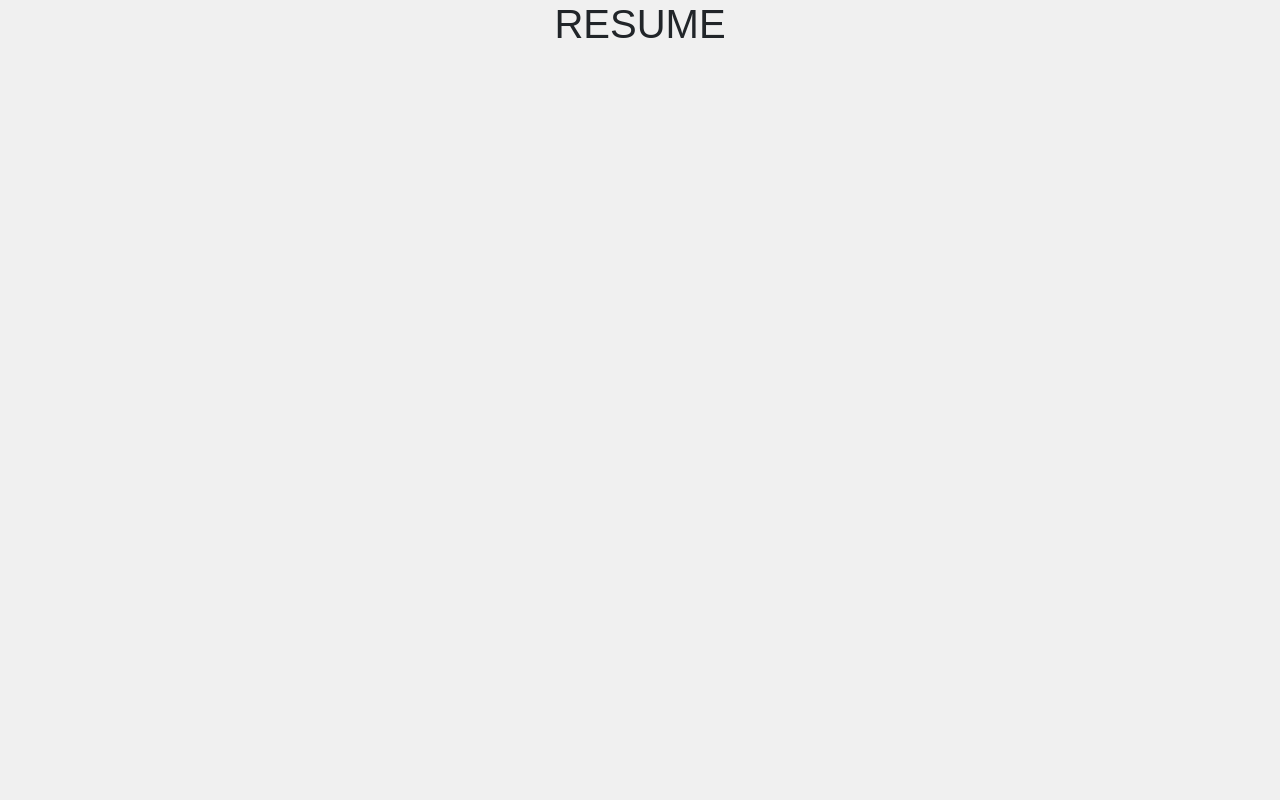
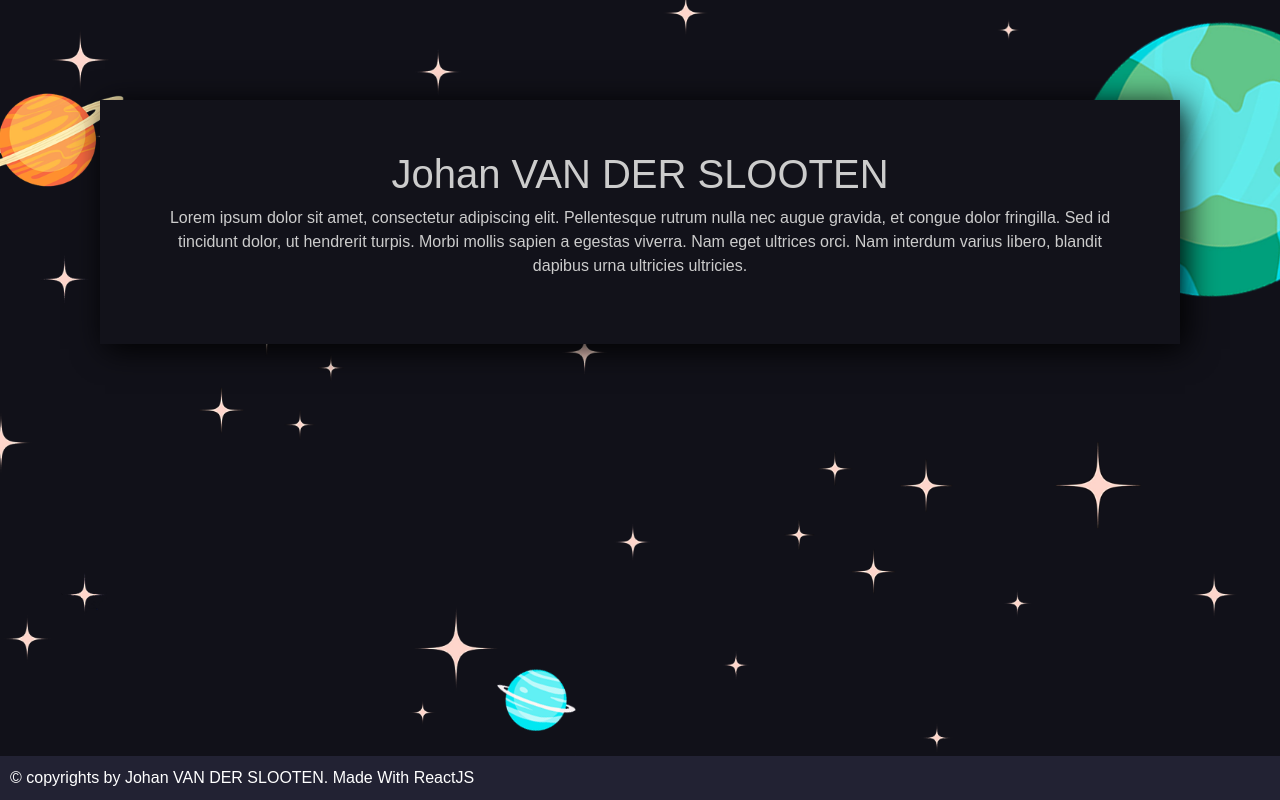
Before and after one commit to mrjohanvds/mrjohanvds.github.io, a React (Create React App) app: page /resume in a window 1280 px wide. Built offline with nearby package versions, Linux system fonts and the light colour scheme.

Commit message:
beggining resume page

```diff
--- a/src/App.js
+++ b/src/App.js
@@ -1,16 +1,15 @@
 import React from 'react';
 import Routes from './routes';
-import { NavigationBar, Copyrights } from './components'
+import { Copyrights } from './components'
 import 'bootstrap/dist/css/bootstrap.min.css';
 import "./App.css"
 function App() {
   return (
     <React.Fragment >
-      {/*<NavigationBar />*/}
       <div className="App">
           <Routes />
       </div>
-      {/*<Copyrights className="copyrights" />*/}
+      <Copyrights className="copyrights" />
     </React.Fragment>
   );
 }
--- a/src/components/Copyrights.js
+++ b/src/components/Copyrights.js
@@ -4,7 +4,7 @@ class Copyrights extends React.Component {
   render() {
 
     const style = {
-      'background-color' : '#333',
+      'background-color' : '#223',
       color : '#fff',
       width: '100%',
       position: 'fixed',
--- a/src/pages/home/home.css
+++ b/src/pages/home/home.css
@@ -43,11 +43,19 @@ body {
   max-width: 250px;
   max-height: 400px;
 }
-.resume:hover,
-.projects:hover,
-.contact:hover {
-  transform: rotate(-90deg);
-  transform-origin: 100% 0;
+.resume img:hover,
+.projects img:hover,
+.contact img:hover {
+  transition: 0.6s;
+  -webkit-transition: 0.6s;
+  -moz-transition: 0.6s;
+  -ms-transition: 0.6s;
+  -o-transition: 0.6s;
+  transform: rotate(10deg);
+  -webkit-transform: rotate(10deg);
+  -moz-transform: rotate(10deg);
+  -o-transform: rotate(10deg);
+  -ms-transform: rotate(10deg);
 }
 
 .resume {
@@ -59,7 +67,7 @@ body {
 
 .projects {
   left: 40%;
-  top: 40%;
+  top: 35%;
   width: 200px;
   height: 200px;
 }
--- a/src/pages/resume/index.js
+++ b/src/pages/resume/index.js
@@ -1,8 +1,14 @@
 import React from 'react';
+import './resume.css';
 
 function ResumePage() {
     return (
-        <h1>RESUME</h1>
+        <div className= "resumePage">
+            <div className= "resumeContainer">
+                <h1>Johan VAN DER SLOOTEN</h1>
+                <p>Lorem ipsum dolor sit amet, consectetur adipiscing elit. Pellentesque rutrum nulla nec augue gravida, et congue dolor fringilla. Sed id tincidunt dolor, ut hendrerit turpis. Morbi mollis sapien a egestas viverra. Nam eget ultrices orci. Nam interdum varius libero, blandit dapibus urna ultricies ultricies.</p>
+            </div>
+        </div>
     )
 }
 
--- /dev/null
+++ b/src/pages/resume/resume.css
@@ -0,0 +1,20 @@
+.resumePage {
+  position: absolute;
+  background-size: cover;
+  background-position: center center;
+  background-repeat: no-repeat;
+  width: 100%;
+  height: 100%;
+  background-image: url(../../ressources/images/background.png);
+  overflow-y: scroll;
+  padding-right: 17px; /* Increase/decrease this value for cross-browser compatibility */
+  box-sizing: content-box;
+}
+
+.resumeContainer {
+  margin : 100px;
+  padding : 50px;
+  background-color: #12121a;
+  box-shadow: 5px 5px 30px black;
+  color : #ccc
+}
```
Also changed, not shown: src/ressources/images/background.png (added).
